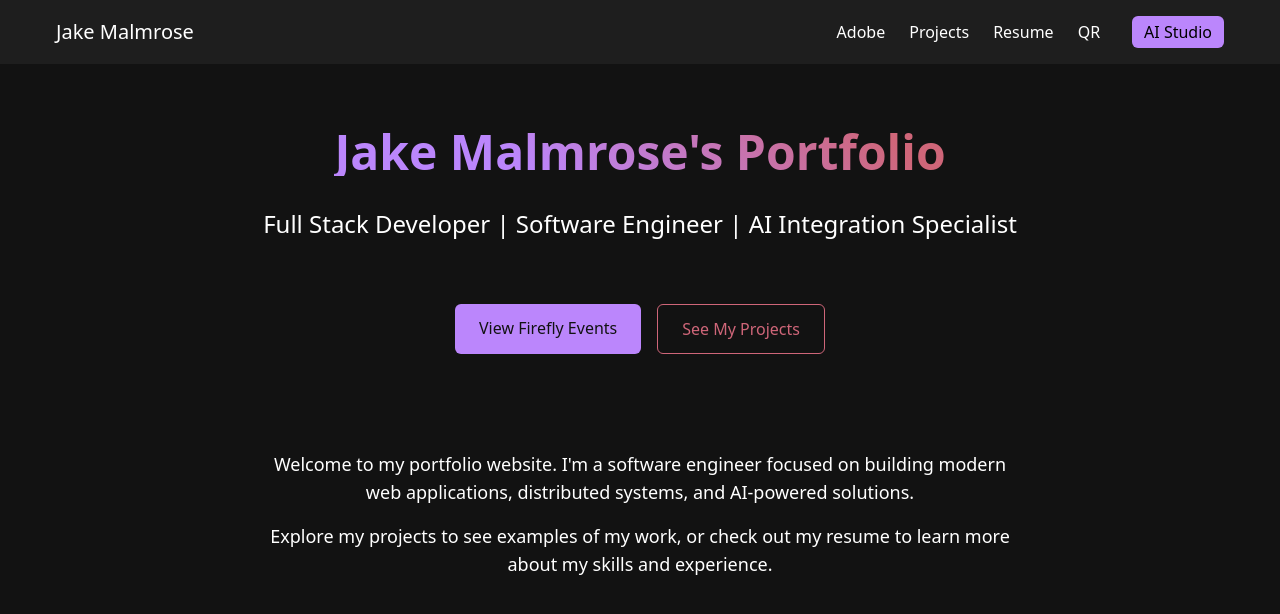
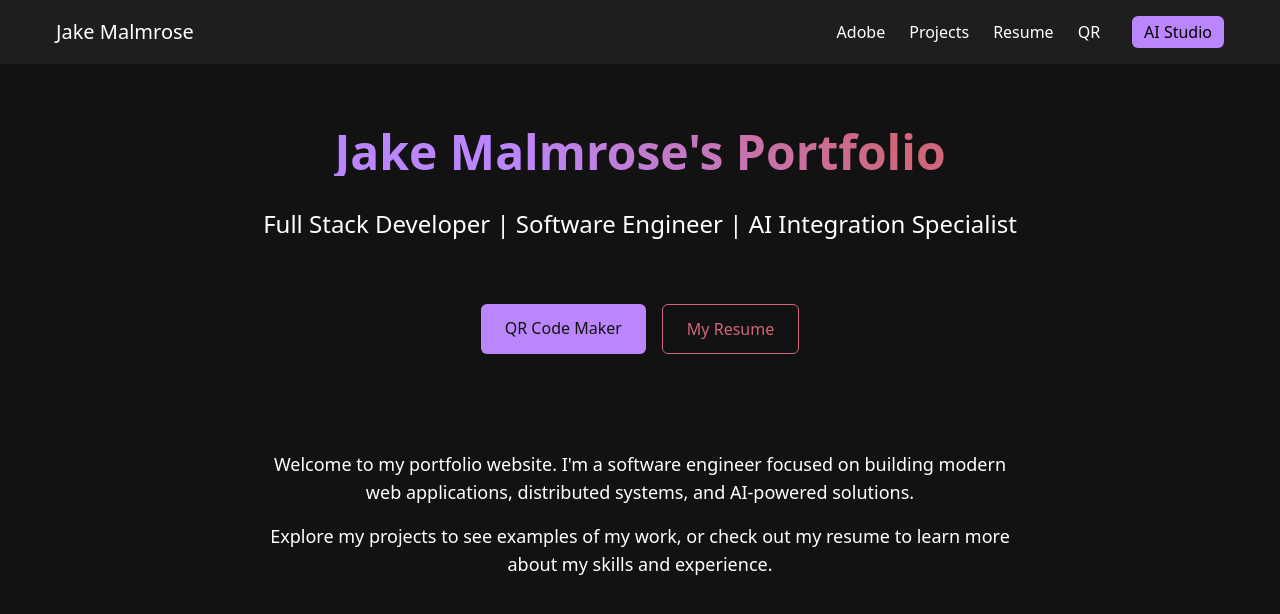
Before and after one commit to JakeMalmrose/nextfolio, a Next.js app: page / in a window 1280 px wide. Shown: the top 614 px of the page. Built offline with nearby package versions, Linux system fonts and the light colour scheme.

Commit message:
Changing up the homepage links for the stuff I think is coolest

```diff
--- a/app/page.tsx
+++ b/app/page.tsx
@@ -13,17 +13,17 @@ export default function Home() {
 
       <div className="flex flex-wrap gap-4 justify-center">
         <Link
-          href="/firefly-events"
+          href="/qr"
           className="px-6 py-3 bg-primary text-background font-medium rounded-md hover:opacity-90 transition"
         >
-          View Firefly Events
+          QR Code Maker
         </Link>
 
         <Link
-          href="/projects"
+          href="/resume"
           className="px-6 py-3 border border-secondary text-secondary font-medium rounded-md hover:bg-secondary hover:bg-opacity-10 transition"
         >
-          See My Projects
+          My Resume
         </Link>
       </div>
 
```
